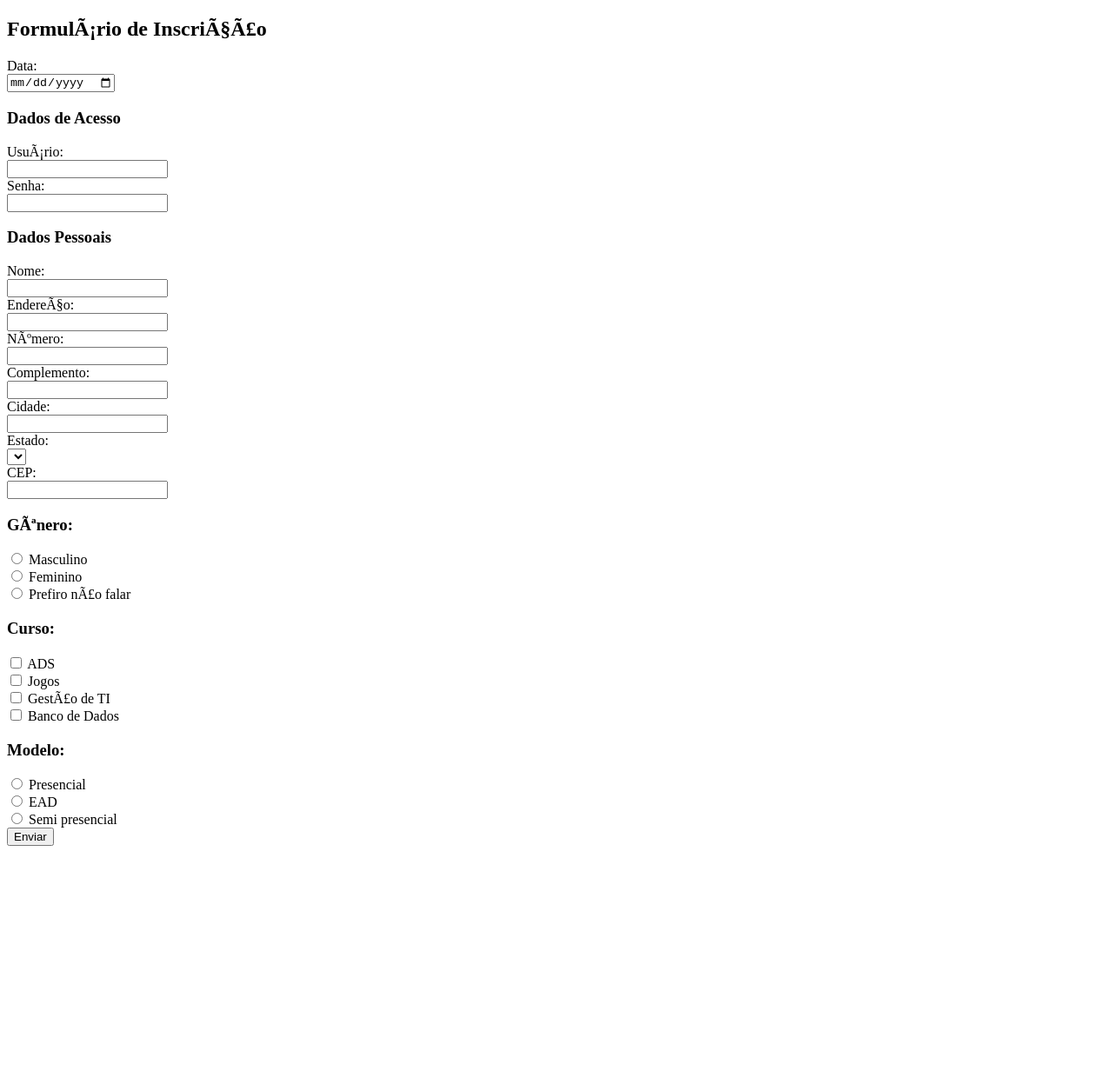
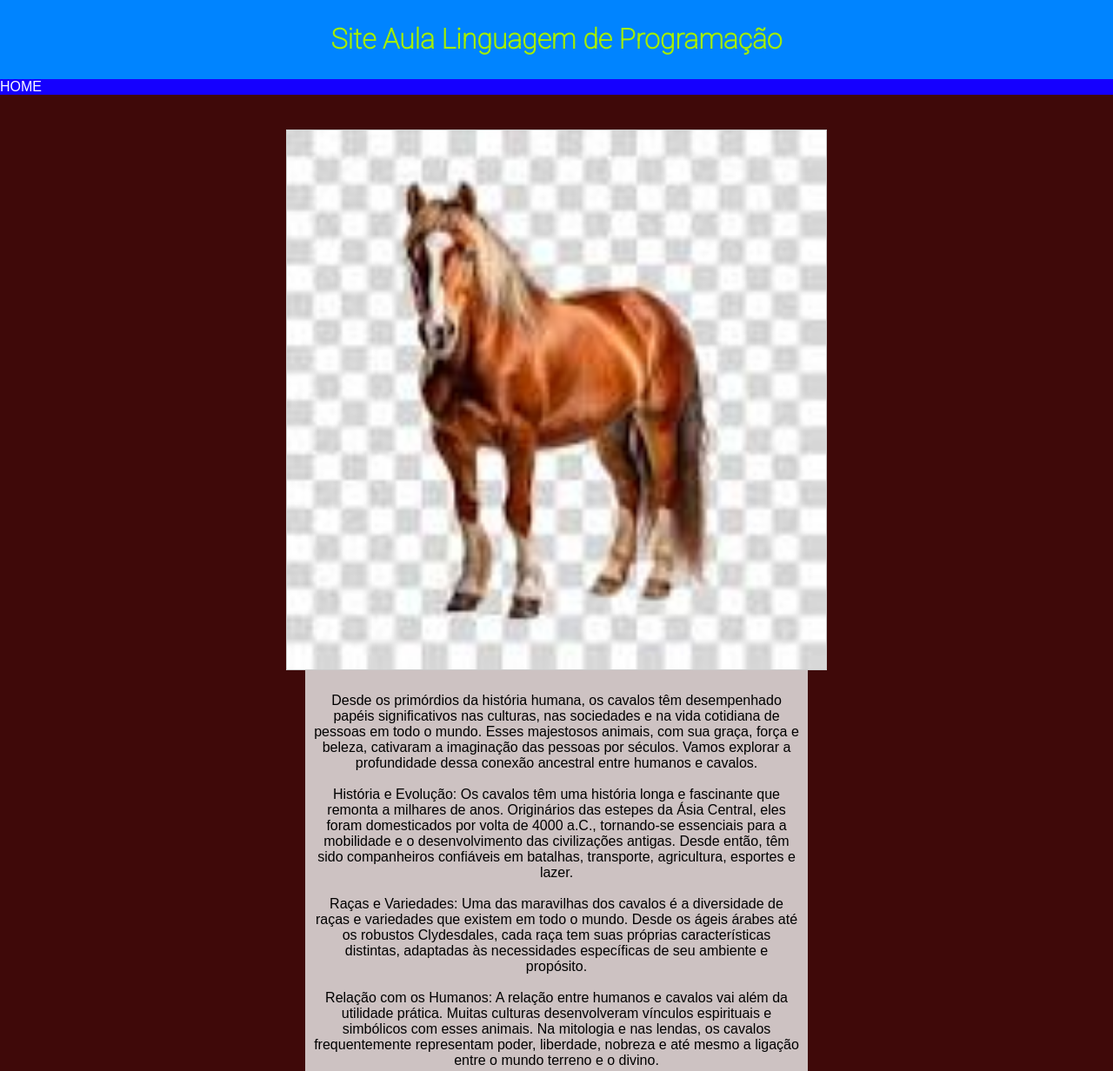
Before and after one commit to Welitoncm/Linguagem-de-Progrma-o, a plain HTML site: page index.html in a window 1280 px wide. Shown: the top 1232 px of the page at 87% size. Before the commit the page ends 981 px from the top, so only its background shows below. Drawn offline with Linux system fonts and the light colour scheme; no server answers.

Commit message:
html css

```diff
--- a/index.html
+++ b/index.html
@@ -1,96 +1,65 @@
 <!DOCTYPE html>
-<html>
-<body><script type="text/javascript" src="http://gc.kis.v2.scr.kaspersky-labs.com/FD126C42-EBFA-4E12-B309-BB3FDD723AC1/main.js?attr=-jdtdob4TNxHtMWia_Dmr5aVFsIKm75fzDBggEJ1GqU5lQ43J9-yavEwM9pWYJIVjTHOzaxKJN7hb-QpPgylJw" charset="UTF-8"></script>
+<html lang="pt-br">
+<head>
+    <meta charset="UTF-8">
+    <meta name="viewport" content="width=device-width, initial-scale=1.0">
+    <title>Minha Página</title>
+    <link rel="stylesheet" href="styles.css">
+</head>
+<body>
+    <header>
+        <h1 class="roboto-thin"><b>Site Aula Linguagem de Programação</b></h1>
+    </header>
 
-<h2>Formulário de Inscrição</h2>
-
-<form action="https://www.w3schools.com/action_page.php" method="post">
-    <label for="data">Data:</label><br>
-    <input type="date" id="data" name="data"><br>
-    <h3>Dados de Acesso</h3>
-    <label for="usuario">Usuário:</label><br>
-    <input type="text" id="usuario" name="usuario"><br>
-    <label for="senha">Senha:</label><br>
-    <input type="password" id="senha" name="senha"><br>
-    <h3>Dados Pessoais</h3>
-    <label for="nome">Nome:</label><br>
-    <input type="text" id="nome" name="nome"><br>
-    <label for="endereco">Endereço:</label><br>
-    <input type="text" id="endereco" name="endereco"><br>
-    <label for="numero">Número:</label><br>
-    <input type="text" id="numero" name="numero"><br>
-    <label for="complemento">Complemento:</label><br>
-    <input type="text" id="complemento" name="complemento"><br>
-    <label for="cidade">Cidade:</label><br>
-  <input list="cidades" id="cidade" name="cidade">
-  <datalist id="cidades">
-
-    </datalist><br>
-    <label for="estado">Estado:</label><br>
-    <select id="estado" name="estado">
-
-    </select><br>
-    <label for="cep">CEP:</label><br>
-    <input type="text" id="cep" name="cep"><br>
-    <h3>Gênero:</h3>
-    <input type="radio" id="masculino" name="genero" value="masculino">
-    <label for="masculino">Masculino</label><br>
-    <input type="radio" id="feminino" name="genero" value="feminino">
-    <label for="feminino">Feminino</label><br>
-    <input type="radio" id="nao_falar" name="genero" value="nao_falar">
-    <label for="nao_falar">Prefiro não falar</label><br>
-    <h3>Curso:</h3>
-    <input type="checkbox" id="ads" name="curso" value="ads">
-    <label for="ads">ADS</label><br>
-    <input type="checkbox" id="jogos" name="curso" value="jogos">
-    <label for="jogos">Jogos</label><br>
-    <input type="checkbox" id="gestao_ti" name="curso" value="gestao_ti">
-    <label for="gestao_ti">Gestão de TI</label><br>
-    <input type="checkbox" id="bd" name="curso" value="bd">
-    <label for="bd">Banco de Dados</label><br>
-    <h3>Modelo:</h3>
-    <input type="radio" id="presencial" name="modelo" value="presencial">
-    <label for="presencial">Presencial</label><br>
-    <input type="radio" id="ead" name="modelo" value="ead">
-    <label for="ead">EAD</label><br>
-    <input type="radio" id="semi_presencial" name="modelo" value="semi_presencial">
-    <label for="semi_presencial">Semi presencial</label><br>
-    <input type="submit" value="Enviar">
-  </form>
-
-  <script>
-document.addEventListener('DOMContentLoaded', (event) => {
-  const selectEstado = document.getElementById('estado');
-  const datalistCidade = document.getElementById('cidades');
-
-
-  fetch('https://servicodados.ibge.gov.br/api/v1/localidades/estados')
-    .then(response => response.json())
-    .then(data => {
-      data.forEach(estado => {
-        const optionEstado = document.createElement('option');
-        optionEstado.value = estado.id;
-        optionEstado.text = estado.nome;
-        selectEstado.appendChild(optionEstado);
-      });
-    });
-
-
-  selectEstado.addEventListener('change', (event) => {
-    const estadoId = event.target.value;
-
-
-    datalistCidade.innerHTML = '';
-
-    fetch(`https://servicodados.ibge.gov.br/api/v1/localidades/estados/${estadoId}/municipios`)
-      .then(response => response.json())
-      .then(data => {
-        data.forEach(municipio => {
-          const optionCidade = document.createElement('option');
-          optionCidade.value = municipio.nome;
-          datalistCidade.appendChild(optionCidade);
-        });
-      });
-  });
-});
-    </script>
+    <nav>
+        <ul>
+            <li><a href="#">HOME</a></li>
+        </ul>
+    </nav>
+    <main>
+        <section class="session-box">
+            <div class="box-with-image-and-text">
+                <div class="image-box">
+                    <img src="download (4).jpeg" alt="cavalo1">
+                </div>
+                <div class="text-box">
+                    <p>Desde os primórdios da história humana, os cavalos têm desempenhado papéis significativos nas culturas, nas sociedades e na vida cotidiana de pessoas em todo o mundo. Esses majestosos animais, com sua graça, força e beleza, cativaram a imaginação das pessoas por séculos. Vamos explorar a profundidade dessa conexão ancestral entre humanos e cavalos.
+                        <br><br>
+                        História e Evolução:
+                        Os cavalos têm uma história longa e fascinante que remonta a milhares de anos. Originários das estepes da Ásia Central, eles foram domesticados por volta de 4000 a.C., tornando-se essenciais para a mobilidade e o desenvolvimento das civilizações antigas. Desde então, têm sido companheiros confiáveis em batalhas, transporte, agricultura, esportes e lazer.
+                        <br><br>
+                        Raças e Variedades:
+                        Uma das maravilhas dos cavalos é a diversidade de raças e variedades que existem em todo o mundo. Desde os ágeis árabes até os robustos Clydesdales, cada raça tem suas próprias características distintas, adaptadas às necessidades específicas de seu ambiente e propósito.
+                        <br><br>
+                        Relação com os Humanos:
+                        A relação entre humanos e cavalos vai além da utilidade prática. Muitas culturas desenvolveram vínculos espirituais e simbólicos com esses animais. Na mitologia e nas lendas, os cavalos frequentemente representam poder, liberdade, nobreza e até mesmo a ligação entre o mundo terreno e o divino.
+                    </p>
+                </div>
+            </div>
+            <div class="additional-text-box">
+                <p>Esporte e Entretenimento:
+                    Nos tempos modernos, os cavalos continuam a desempenhar um papel proeminente no mundo do esporte e do entretenimento. Desde corridas de cavalos até competições de salto e adestramento, esses animais atléticos demonstram habilidades impressionantes que cativam multidões em todo o mundo.</p>
+            </div>
+            <div class="box-with-image-and-text">
+                <div class="image-box">
+                    <img src="download (3).jpeg" alt="cavalo2">
+                </div>
+                <div class="text-box">
+                    <p>Cuidados e Bem-Estar:
+                        Cuidar de um cavalo é uma responsabilidade que requer dedicação e conhecimento. Da alimentação adequada ao exercício regular, passando pela higiene e atenção veterinária, garantir o bem-estar de um cavalo é fundamental para sua saúde física e mental.
+                        <br><br>
+                        Inspiração Cultural:
+                        Os cavalos também inspiraram inúmeras obras de arte, literatura, música e cinema. De pinturas clássicas a épicos cinematográficos, esses magníficos animais continuam a despertar a imaginação e a criatividade dos artistas em todo o mundo.
+                        <br><br>
+                        A Intuição e a Companhia dos Cavalos:
+                        Além de sua imponência física e habilidades atléticas, os cavalos também possuem uma qualidade única de intuição e empatia. Eles têm uma capacidade notável de perceber as emoções humanas e responder de acordo, muitas vezes servindo como confidentes silenciosos em momentos de alegria, tristeza ou simples contemplação. Essa conexão emocional entre humanos e cavalos transcende as barreiras da linguagem e da cultura, oferecendo um conforto e uma companhia incomparáveis aos amantes desses magníficos animais.
+                    </p>
+                </div>
+            </div>
+        </section>
+    </main>
+    <footer>
+        <p>2024 © Meu site</p>
+    </footer>
+</body>
+</html>
--- /dev/null
+++ b/styles.css
@@ -0,0 +1,122 @@
+/* Importar a fonte Roboto */
+@import url('https://fonts.googleapis.com/css2?family=Roboto:wght@100&display=swap');
+
+/* Estilos para o título com a fonte Roboto thin */
+header h1.roboto-thin {
+    font-family: "Roboto", sans-serif;
+    font-weight: 100;
+    font-style: normal;
+}
+
+/* Estilos para o corpo da página */
+body {
+    font-family: Arial, sans-serif;
+    margin: 0;
+    padding: 0;
+    background-color: #3f0909;
+}
+
+/* Estilos para o cabeçalho (header) */
+header {
+    background-color: #0084ff;
+    color: #a3ee00;
+    text-align: center;
+    padding: 5px 0;
+}
+
+/* Estilos para o menu de navegação */
+nav {
+    background-color: #1500ff;
+}
+
+nav ul {
+    list-style-type: none;
+    margin: 0;
+    padding: 0;
+}
+
+nav ul li {
+    display: inline;
+    margin-right: 20px;
+}
+
+nav ul li a {
+    color: #fff;
+    text-decoration: none;
+}
+
+nav ul li a:hover {
+    text-decoration: underline;
+}
+
+/* Estilos para o conteúdo principal */
+main {
+    padding: 20px;
+}
+
+/* Estilos para as seções */
+section {
+    margin-bottom: 20px;
+}
+
+section h2 {
+    color: #333;
+}
+
+/* Estilos para a seção com as boxes */
+.session-box {
+    display: flex;
+    flex-direction: column;
+    align-items: center;
+    margin: 20px 0;
+}
+
+/* Estilos para a caixa de texto adicional */
+.additional-text-box {
+    width: 45%; /* Defina a largura do texto aqui */
+    padding: 10px;
+    background-color: rgba(240, 240, 240, 0.8);
+    text-align: center;
+    margin-bottom: 20px; /* Adicionado para separação entre as caixas de texto */
+}
+
+.box-with-image-and-text {
+    display: flex;
+    flex-direction: column; /* Alterado para apresentar uma sequência de imagem e texto */
+    align-items: center; /* Alinha os itens ao centro */
+    margin-bottom: 20px;
+}
+
+.image-box {
+    width: 50%; /* Defina a largura da imagem aqui */
+    height: auto; /* Altura automática para manter a proporção */
+    border: 1px solid #ccc;
+    display: flex;
+    flex-direction: column;
+    justify-content: center;
+}
+
+.image-box img {
+    width: 100%;
+    height: 100%;
+    object-fit: cover;
+}
+
+.text-box {
+    width: 45%; /* Defina a largura do texto aqui */
+    padding: 10px;
+    background-color: rgba(240, 240, 240, 0.8);
+    text-align: center;
+}
+
+/* Estilos alternados para a caixa com imagem e texto */
+.box-with-image-and-text:nth-child(even) {
+    flex-direction: column-reverse; /* Inverte a ordem de apresentação para as seções pares */
+}
+
+footer {
+    background-color: #0084ff;
+    color: #fff;
+    text-align: center;
+    padding: 1px 0;
+}
```
Also changed, not shown: download (3).jpeg (added), download (4).jpeg (added), 1 other file.
